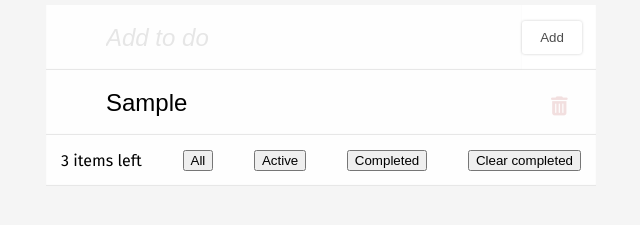
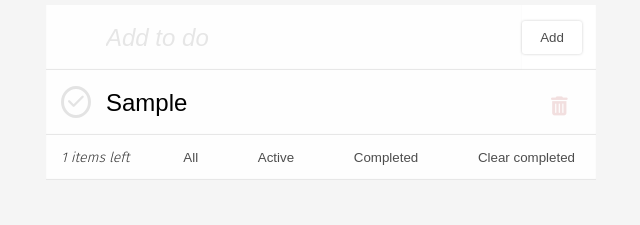
Before and after one commit to NikitaKondratenko/today, a plain HTML site: page index.html in a window 1280 px wide. Both pictures are taken after typing "Sample" into the empty fields and a click on the button "Add". Shown: the part 215-440 px from the top of the page, without its empty margins (319-959 px from the left). Drawn offline with nearby package versions, Linux system fonts and the light colour scheme.

Commit message:
add and remove

```diff
--- a/app.js
+++ b/app.js
@@ -1,50 +1,90 @@
 let todos = [];
 let todoValue;
 let id = 0;
+let idLi;
+let counter;
 
-function TodoItem(completed, remove, value, id) {
+function createTodoItem(completed, remove, value, id) {
   this.completed = completed;
   this.remove = remove;
   this.value = value;
   this.id = id;
 }
 
-function clearTodoList() {
+function clearInput() {
   document.getElementById('newTodo').value = "";
 }
 
-function todoList() {
+function createTodoList() {
   listTodo.innerHTML = '';
   for (let todo of todos) {
-    $('#listTodo').append(`<input type="text" id="newTodo" class="newTodoList" value="${todo.value}">
-                           <div id="remove"><i class="fa fa-trash"></i></div>`);
+    $('#listTodo').append(`<li id="${todo.id}"><i class="fa fa-check" id="checkTodo"></i><input type="text"  class="newTodoList" value="${todo.value}">
+                           <i class="fa fa-trash"></i></li>`);
   };
+  counterTodo();
 }
 
 $('#add').on('click', function() {
   todoValue = document.getElementById('newTodo').value;
   if (todoValue !== '') {
-    addList(todoValue);
+    addTodo(todoValue);
   }
 })
 
-function addList(todoValue) {
+$('#newTodo').on('keypress', function(e) {
+  todoValue = document.getElementById('newTodo').value;
+  if(e.keyCode == 13 && todoValue !== '') {
+    addTodo(todoValue);
+  }
+})
+
+function addTodo(todoValue) {
   id = ++id;
-  let todo = new TodoItem(false, false, todoValue, id);
+  let todo = new createTodoItem(false, false, todoValue, id);
     todos.push(todo);
-    todoList();
-    clearTodoList();
+    createTodoList();
+    clearInput();
     console.log(todo);
 }
 
-$('.fa-trash:before').on('click', function() {
-  alert(1);
+$('body').on('click', '.fa-trash', function () {
+  idLi = $(this).parent().attr(`id`);
+  todos.forEach(function(todo) {
+    if(todo.id == idLi) {
+      todo.remove = true;
+    }
+  });
+  let newTodos = todos.filter(function(todo) {
+    if(todo.remove == false) {
+      return true;
+    };
+  });
+  todos = newTodos;
+  createTodoList();
 });
 
-function remove() {
-  todos.forEach( function(todo, i, todos) {
-    if(todo.remove == true) {
-      delete todos[i];
+function counterTodo() {
+  counterDOM.innerHTML = '';
+  counter = todos.length;
+  return counterDOM.innerHTML = `<p>${counter} items left</p>`;
+}
+
+$('#allTodo').on('click', function () {
+  createTodoList();
+});
+
+$('#activeTodo').on('click', function () {
+  createTodoList();
+});
+
+$('body').on('click', '.fa-check', function () {
+  idLi = $(this).parent().attr(`id`);
+  todos.forEach(function(todo) {
+    if(todo.id == idLi) {
+      todo.completed = true;
     }
   });
-}
+  this.style.color = '#188A00';
+  this.style.opacity = '.3';
+  this.style.border = '3px solid #188A00';
+});
--- a/index.html
+++ b/index.html
@@ -4,7 +4,7 @@
     <meta charset="UTF-8">
     <meta name="viewport" content="width=device-width, initial-scale=1.0">
     <meta http-equiv="X-UA-Compatible" content="ie=edge">
-    <title>Document</title>
+    <title>Todo_Kondratenko</title>
 </head>
 <body>
     <head>
@@ -23,19 +23,19 @@
 
             </div>
             <footer class="footer">
-                <div class="footer-number">
-                    <p>3 items left</p>
+                <div class="footer-counter" id="counterDOM">
+                    <p>0 items left</p>
                 </div>
-                <div class="footer-all">
+                <div class="footer-all" id="allTodo">
                     <button>All</button>
                 </div>
-                <div class="footer-active">
+                <div class="footer-active" id="activeTodo">
                     <button>Active</button>
                 </div>
-                <div class="footer-completed">
+                <div class="footer-completed" id="completedTodo">
                     <button>Completed</button>
                 </div>
-                <div class="footer-clear">
+                <div class="footer-clear" id="clearTodo">
                     <button>Clear completed</button>
                 </div>
             </footer>
--- a/style.sass
+++ b/style.sass
@@ -1,9 +1,11 @@
 body
   font-family: 'Fira Sans', sans-serif
   background: #f5f5f5
+
 .todoapp
   width: 550px
   margin: 100px auto 0 auto
+
 h1
   font-weight: 400
   font-size: 100px
@@ -29,12 +31,16 @@ header
       border: none
       outline: none
 
+
 .header
   &-content
     width: auto
     height: auto
     background-color: #fff
     box-shadow: inset 0 -1px 1px rgba(0,0,0,0.1)
+
+li
+  list-style: none
 
 .fa-trash
   font-size: 19px
@@ -49,6 +55,26 @@ header
   padding: 5px
   &:hover,&:active,&:focus
     color: rgba(175, 47, 47, 0.5)
+
+.fa-check
+  font-size: 18px
+  position: absolute
+  margin: 16px 0 0 15px
+  padding: 4px
+  border-radius: 50%
+  border: 3px solid #000
+  cursor: pointer
+  opacity: .1
+  transition: .25s
+  &:hover,&:active,&:focus
+    color: #188A00
+    opacity: .3
+    border: 3px solid #188A00
+
+.activeCheck
+  color: #188A00
+  opacity: .3
+  border: 3px solid #188A00
 
 .newTodoList
   width: 474px
@@ -82,8 +108,43 @@ input::input-placeholder
 
 .footer
   display: flex
+  padding: 0 15px
+  width: auto
+  height: 45px
+  align-items: center
   justify-content: space-between
-  align-items: center
-  padding: 0 15px
   background-color: #FEFEFE
   box-shadow: inset 0 -1px 1px rgba(0,0,0,0.1)
+  .activFooter
+    button
+        box-shadow: 0 0px 3px rgba(0,0,0,0.2)
+        border: 1px solid rgba(175, 47, 47, 0.15)
+  button
+    position: relative
+    display: flex
+    margin: 0
+    width: auto
+    height: auto
+    border: none
+    background-color: transparent
+    cursor: pointer
+    border-radius: 3px
+    color: rgba(0, 0, 0, 0.7)
+    &:hover,&:active,&:focus
+      box-shadow: 0 0px 3px rgba(0,0,0,0.2)
+      border: 1px solid rgba(175, 47, 47, 0.15)
+      outline: none
+  &-counter
+    p
+      font-style: italic
+      opacity: .8
+      font-size: 14px
+      font-weight: 300
+  &-all
+    overflow: hidden
+  &-active
+    overflow: hidden
+  &-completed
+    overflow: hidden
+  &-clear
+    overflow: hidden
```
Also changed, not shown: style.css.
